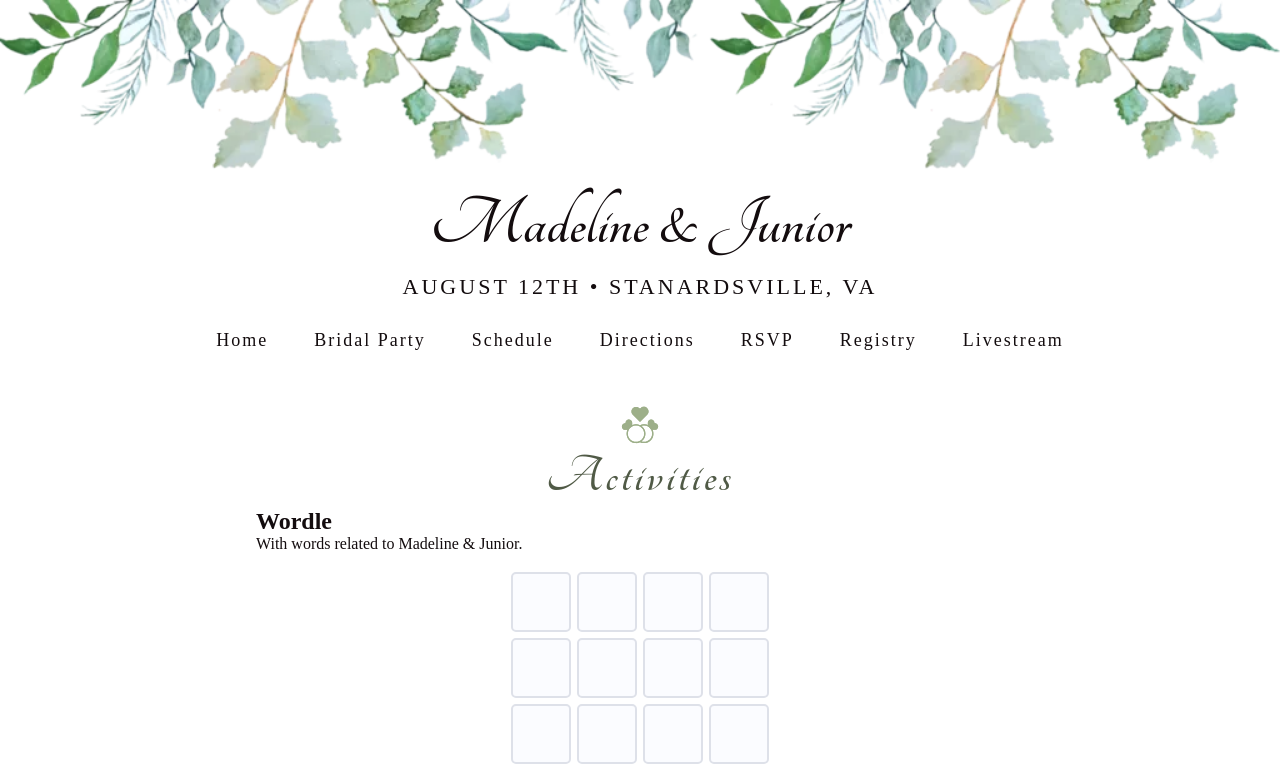
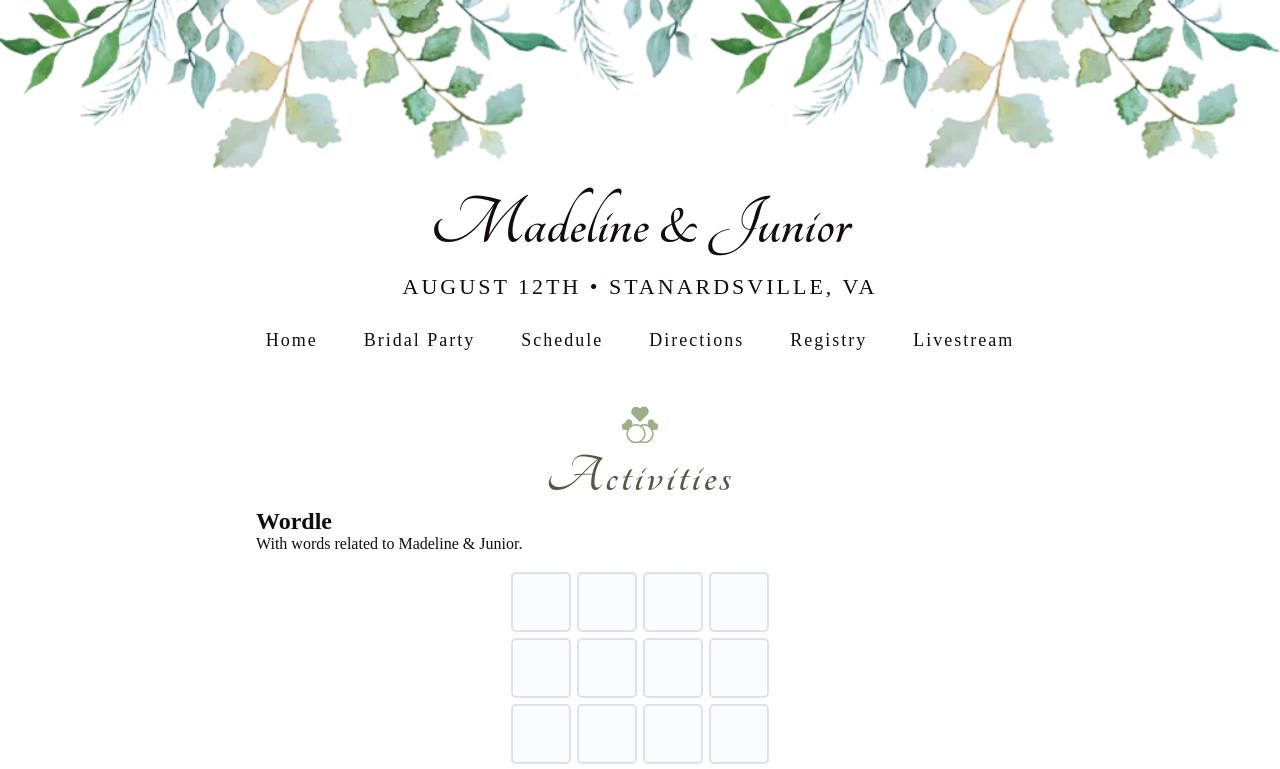
Before and after one commit to juniorbatistadev/mandjwedding, a Next.js app: page /activities in a window 1280 px wide. Shown: the top 769 px of the page. Built offline with nearby package versions, Linux system fonts and the light colour scheme; a web font is replaced by a local one.

Commit message:
removed rsvp

```diff
--- a/src/components/Menu/index.jsx
+++ b/src/components/Menu/index.jsx
@@ -22,9 +22,9 @@ function Menu() {
       <li className={router.pathname == "/directions" ? styles.active : ""}>
         <Link href="/directions">Directions</Link>
       </li>
-      <li className={router.pathname == "/rsvp" ? styles.active : ""}>
+      {/* <li className={router.pathname == "/rsvp" ? styles.active : ""}>
         <Link href="/rsvp">RSVP</Link>
-      </li>
+      </li> */}
       <li className={router.pathname == "/registry" ? styles.active : ""}>
         <Link href="/registry">Registry</Link>
       </li>
```
